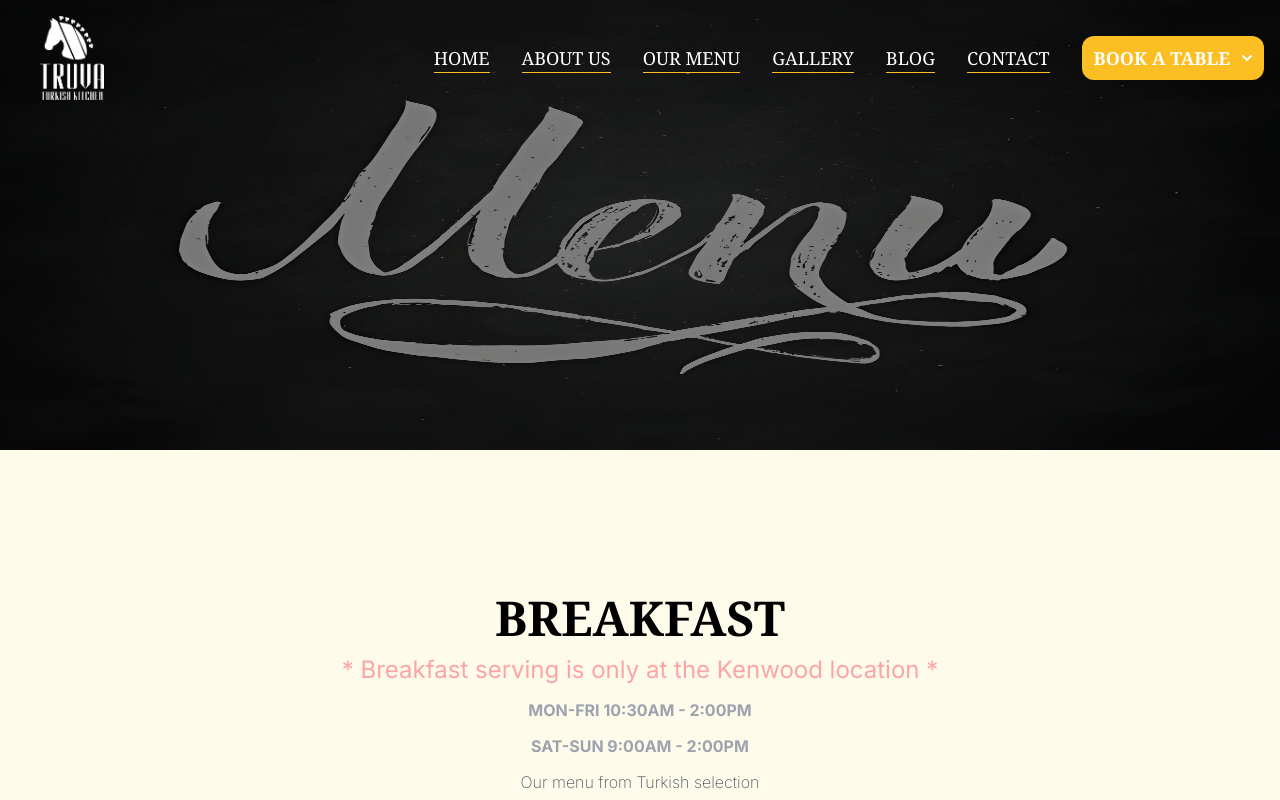
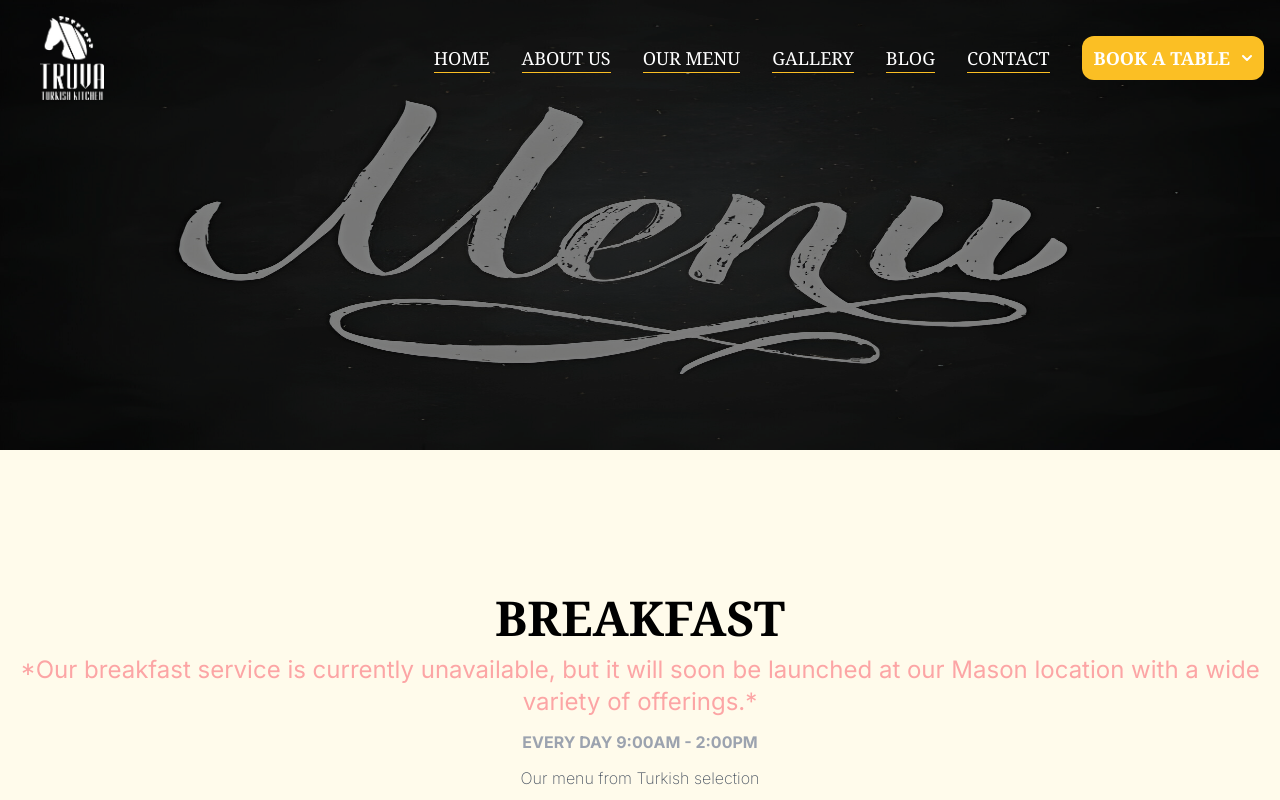
Before and after one commit to truvacafemed/client, a Next.js app: page /our-menu in a window 1280 px wide. Shown: the top 800 px of the page. Built offline with nearby package versions, Linux system fonts and the light colour scheme.

Commit message:
breakfast-completed
# Conflicts:
#	app/our-menu/page.js

```diff
--- a/app/our-menu/page.js
+++ b/app/our-menu/page.js
@@ -23,9 +23,8 @@ export default function page() {
         <div className='container'>
             <div className='flex flex-col text-center justify-center gap-y-3 mt-24'>
               <h1 className='text-5xl font-serif' style={{fontWeight:'bold'}}>BREAKFAST</h1>
-              <h1 className='text-2xl text-red-300'>* Breakfast serving is only at the Kenwood location *</h1>
-              <h5 className='text-md text-gray-400 font-bold'>MON-FRI 10:30AM - 2:00PM</h5>
-              <h5 className='text-md text-gray-400 font-bold'>SAT-SUN 9:00AM - 2:00PM</h5>
+              <h1 className='text-2xl text-red-300'>*Our breakfast service is currently unavailable, but it will soon be launched at our Mason location with a wide variety of offerings.* </h1>
+              <h5 className='text-md text-gray-400 font-bold'>EVERY DAY 9:00AM - 2:00PM</h5>
               <h6 className=' font-extralight text-gray-600'>Our menu from Turkish selection</h6>
             </div>
 
@@ -206,11 +205,9 @@ export default function page() {
               <span>TASTY</span>
               <h1 className='text-5xl font-serif' style={{fontWeight:'bold'}}>SALADS</h1>
               <span className='text-extralight text-md text-gray-400'>SALAD ADD-ONS</span>
-              <span className='text-thin text-sm text-gray-400'>DONER KEBAB - ADANA KEBAB 12.99, CHICKEN KEBAB - CHICKEN ADANA KEBAB $10.99</span>
-              <span className='text-thin text-sm text-gray-400'>LAMB SHISH KEBAB $14.99</span>
-              <span className='text-thin text-sm text-gray-400'>GRILLED SHRIMP $12.99</span>
-              <span className='text-thin text-sm text-gray-400'>GRILL SALMON $14.99</span>
-              <span className='text-thin text-sm text-gray-400'>FALAFEL $10.99</span>
+              <span className='text-thin text-sm text-gray-400'>DONER KEBAB, ADANA KEBAB, CHICKEN KEBAB, CHICKEN ADANA KEBAB $9.99</span>
+              <span className='text-thin text-sm text-gray-400'>SHISH KEBAB $11.99</span>
+              <span className='text-thin text-sm text-gray-400'>GRILLED SHRIMP $11.99</span>
             </div>
 
             <div className='sm:flex sm:flex-col md:grid md:grid-cols-2 lg:grid lg:grid-cols-2'>
```
Also changed, not shown: 1 other file (tests, documents, lock files or other folders).
